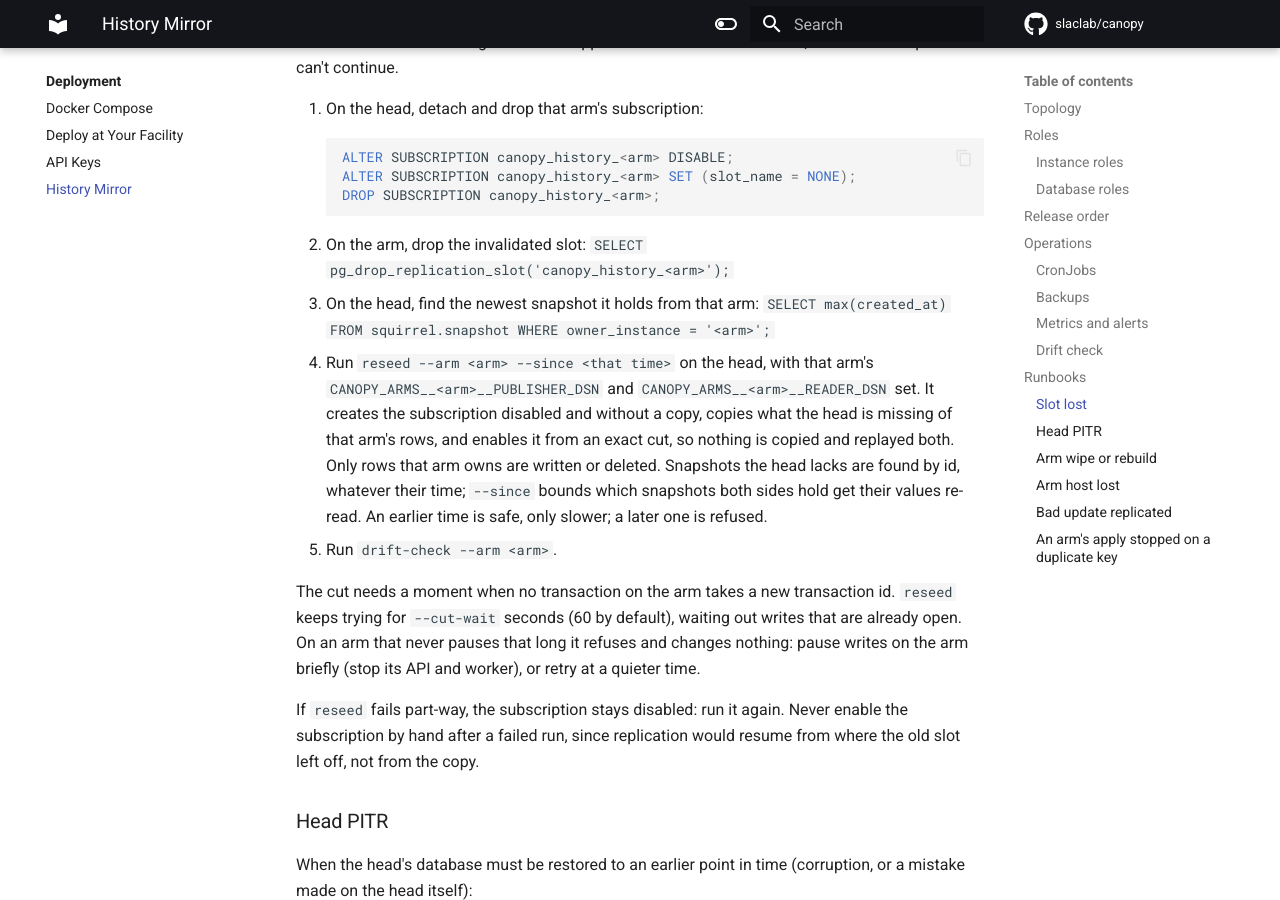
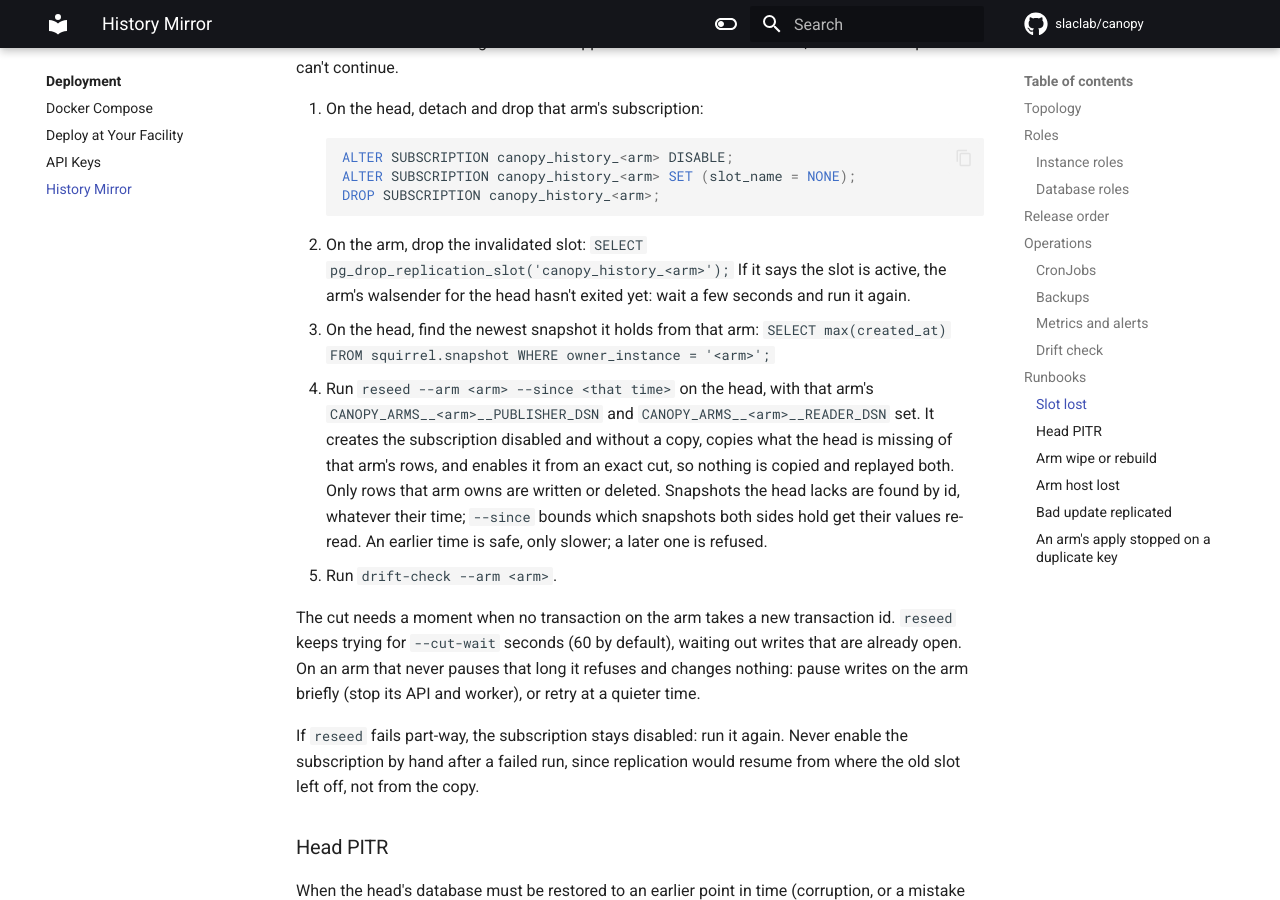
Before and after one commit to slaclab/canopy, an MkDocs documentation site: the page built from docs/deployment/history.md, in a window 1280 px wide and 900 px high, scrolled down 5451 px. Built offline with MkDocs 1.6.1 and Material for MkDocs 9.7.7, drawn with Linux system fonts in a browser that asks for light colours; comment, search, counter and statistics services are not loaded.

Commit message:
TST: Wait for the arm to release its slot before a test drops it
The arm's walsender can hold the slot for a moment after the head's
apply worker exits, so pg_drop_replication_slot sometimes failed
with "is active". The one slot-loss helper (two copies before) now
also waits for pg_replication_slots.active to be false. The runbook
says to retry the drop if it reports the slot active.

````diff
--- a/docs/deployment/history.md
+++ b/docs/deployment/history.md
@@ -206,6 +206,8 @@ needed, so this subscription can't continue.
    ```
 2. On the arm, drop the invalidated slot:
    `SELECT pg_drop_replication_slot('canopy_history_<arm>');`
+   If it says the slot is active, the arm's walsender for the head hasn't exited yet:
+   wait a few seconds and run it again.
 3. On the head, find the newest snapshot it holds from that arm:
    `SELECT max(created_at) FROM squirrel.snapshot WHERE owner_instance = '<arm>';`
 4. Run `reseed --arm <arm> --since <that time>` on the head, with that arm's
````
Also changed, not shown: 1 other file.
